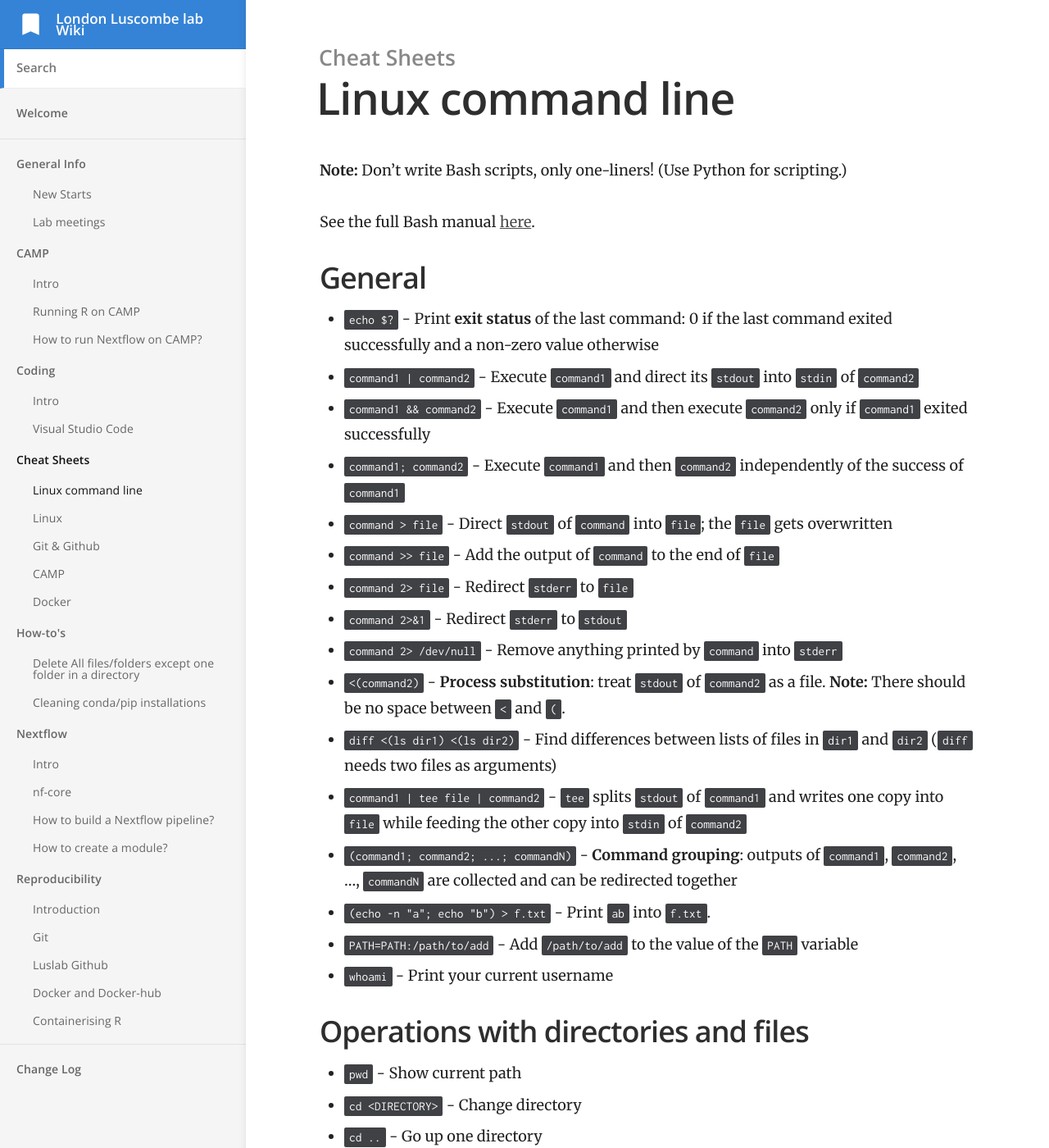
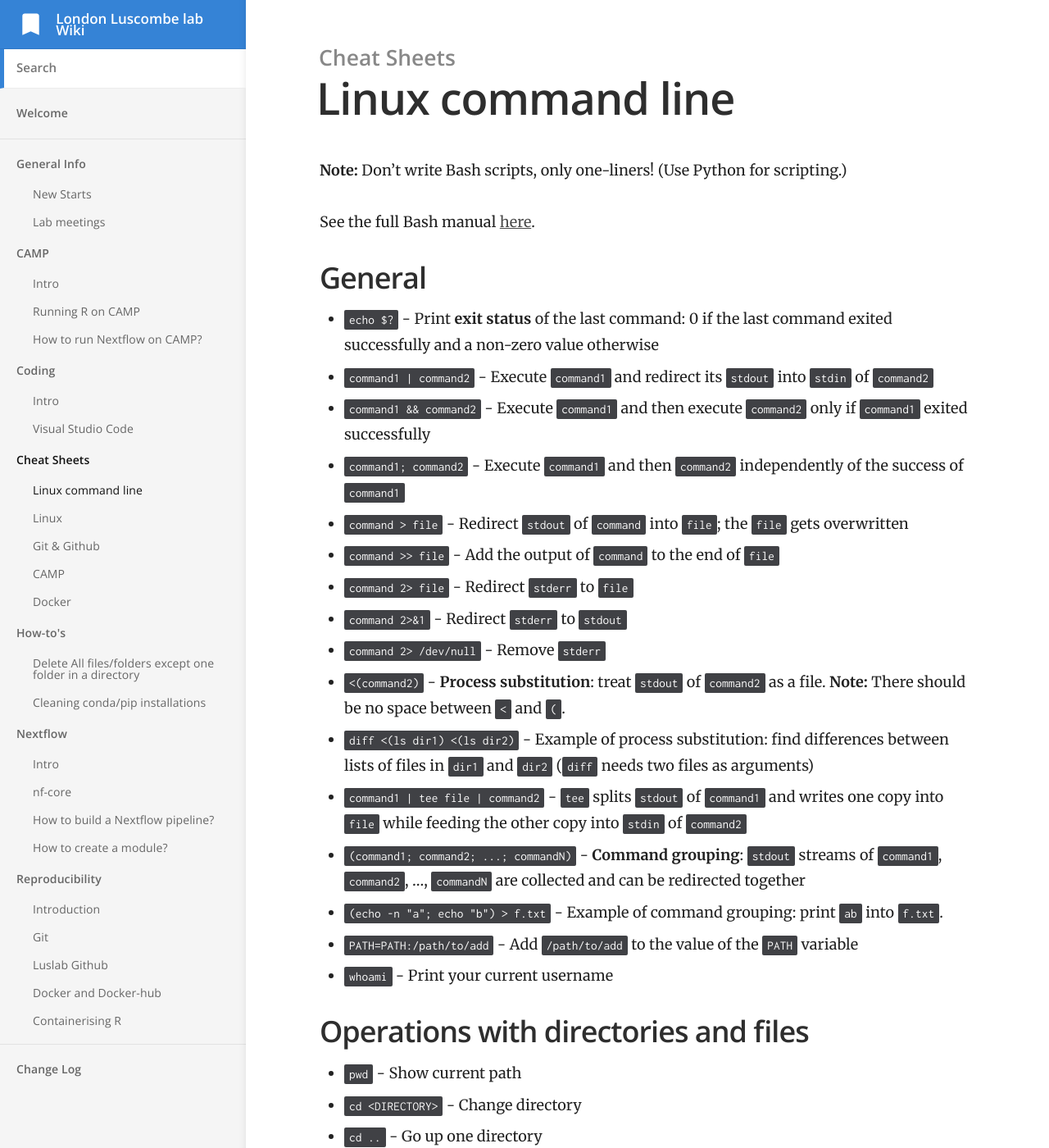
Before and after one commit to luslab/luslab.github.io, a Jekyll site: the page built from _docs/cheat-sheets/linux_command_line.md, in a window 1280 px wide and 1400 px high. Shown: the whole window at 82% size. Built offline with Jekyll 4.4.1, drawn with Linux system fonts in a browser that asks for light colours.

Commit message:
Corrected command descriptions in Linux CMD

```diff
--- a/_docs/cheat-sheets/linux_command_line.md
+++ b/_docs/cheat-sheets/linux_command_line.md
@@ -10,19 +10,19 @@ See the full Bash manual [here](https://www.gnu.org/software/bash/manual/bash.ht
 
 ## General
 - `echo $?` - Print **exit status** of the last command: 0 if the last command exited successfully and a non-zero value otherwise
-- `command1 | command2` - Execute `command1` and direct its `stdout` into `stdin` of `command2`
+- `command1 | command2` - Execute `command1` and redirect its `stdout` into `stdin` of `command2`
 - `command1 && command2` - Execute `command1` and then execute `command2` only if `command1` exited successfully
 - `command1; command2` - Execute `command1` and then `command2` independently of the success of `command1`
-- `command > file` - Direct `stdout` of `command` into `file`; the `file` gets overwritten
+- `command > file` - Redirect `stdout` of `command` into `file`; the `file` gets overwritten
 - `command >> file` - Add the output of `command` to the end of `file`
 - `command 2> file` - Redirect `stderr` to `file`
 - `command 2>&1` - Redirect `stderr` to `stdout`
-- `command 2> /dev/null` - Remove anything printed by `command` into `stderr`
+- `command 2> /dev/null` - Remove `stderr`
 - `<(command2)` - **Process substitution**: treat `stdout` of `command2` as a file. **Note:** There should be no space between `<` and `(`.
-- `diff <(ls dir1) <(ls dir2)` - Find differences between lists of files in `dir1` and `dir2` (`diff` needs two files as arguments)
+- `diff <(ls dir1) <(ls dir2)` - Example of process substitution: find differences between lists of files in `dir1` and `dir2` (`diff` needs two files as arguments)
 - `command1 | tee file | command2` - `tee` splits `stdout` of `command1` and writes one copy into `file` while feeding the other copy into `stdin` of `command2`
-- `(command1; command2; ...; commandN)` - **Command grouping**: outputs of `command1`, `command2`, ..., `commandN` are collected and can be redirected together
-- `(echo -n "a"; echo "b") > f.txt` - Print `ab` into `f.txt`.
+- `(command1; command2; ...; commandN)` - **Command grouping**: `stdout` streams of `command1`, `command2`, ..., `commandN` are collected and can be redirected together
+- `(echo -n "a"; echo "b") > f.txt` - Example of command grouping: print `ab` into `f.txt`.
 - `PATH=PATH:/path/to/add` - Add `/path/to/add` to the value of the `PATH` variable
 - `whoami` - Print your current username
 
```
